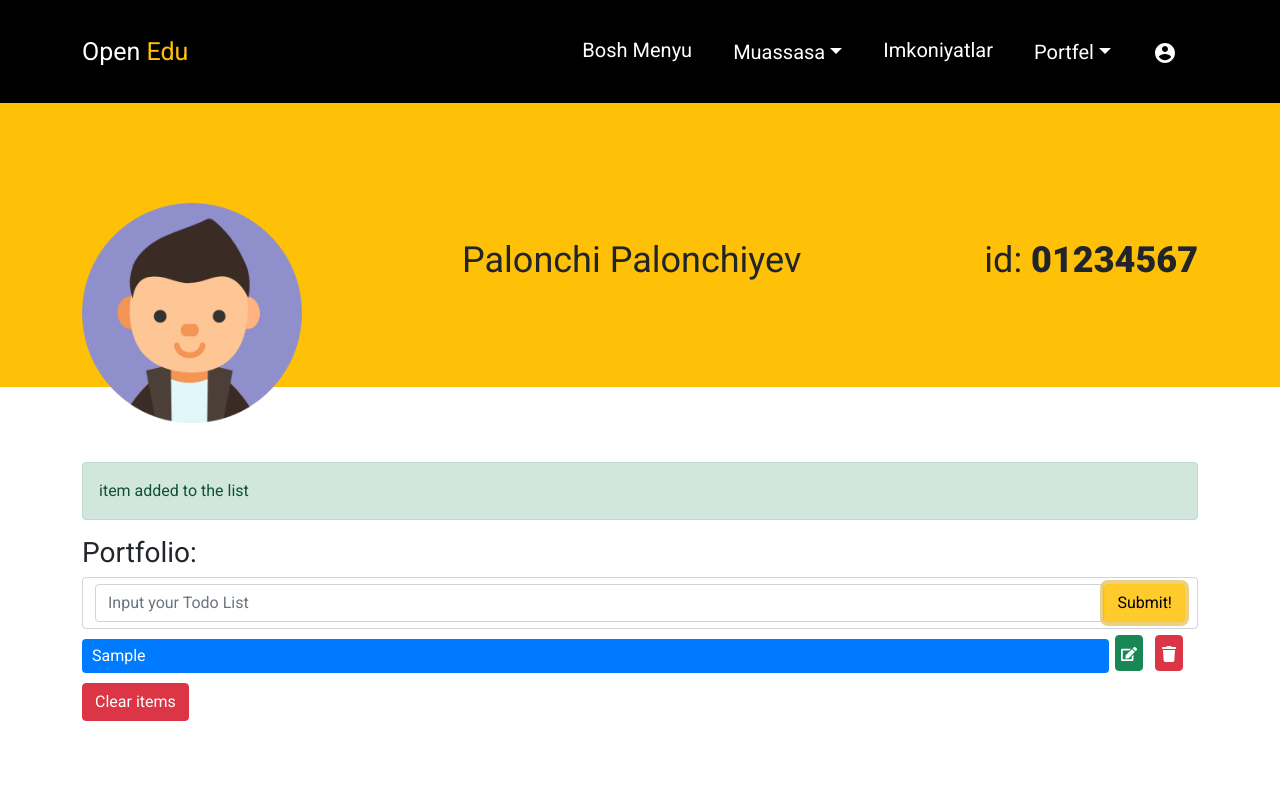
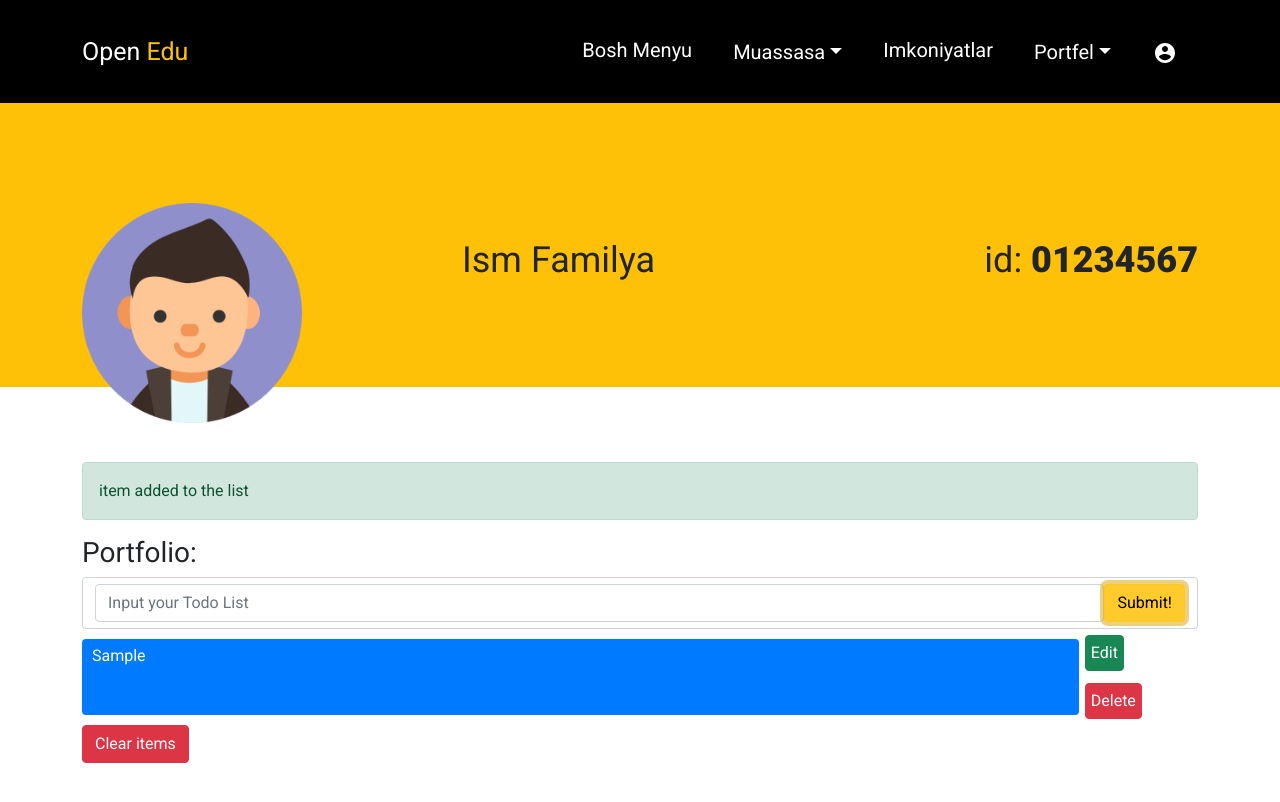
Before and after one commit to emotifs/open-edu, a React (Create React App) app: page /portfolio in a window 1280 px wide. Both pictures are taken after typing "Sample" into the empty fields and a click on the button "Submit!". Shown: the top 802 px of the page. Built offline with nearby package versions, Linux system fonts and the light colour scheme.

Commit message:
fixed some bugs

```diff
--- a/package.json
+++ b/package.json
@@ -17,7 +17,7 @@
     "react-modal": "^3.14.3",
     "react-reveal": "^1.2.2",
     "react-router-dom": "^5.2.0",
-    "react-scripts": "4.0.3",
+    "react-scripts": "^4.0.3",
     "reactstrap": "^8.9.0",
     "styled-components": "^5.3.1",
     "web-vitals": "^1.0.1"
--- a/src/projects/PortfolioHeader.js
+++ b/src/projects/PortfolioHeader.js
@@ -18,7 +18,7 @@ function PortfolioHeader() {
                     </Col>
 
                     <Col lg="4" sm="2">
-                        <div className="name">Palonchi <span className="surname">Palonchiyev</span></div>
+                        <div className="name">Ism <span className="surname">Familya</span></div>
                     </Col>
 
                     <Col lg="4" sm="2">
--- a/src/projects/components/List.js
+++ b/src/projects/components/List.js
@@ -1,5 +1,4 @@
 import React from "react";
-import { FaEdit, FaTrash } from "react-icons/fa";
 const List = ({ items, removeItem, editItem }) => {
   return (
     <div className="grocery-list">
@@ -10,10 +9,10 @@ const List = ({ items, removeItem, editItem }) => {
             <p className="title">{title}</p>
             <div className="btn-container">
               <button type="button" className="edit-btn btn btn-success" onClick={() => editItem(id)}>
-                <FaEdit />
+                Edit
               </button>
               <button type="button" className="delete-btn btn btn-danger" onClick={() => removeItem(id)}>
-                <FaTrash />
+                Delete
               </button>
             </div>
           </article>
--- a/src/styles/main.scss
+++ b/src/styles/main.scss
@@ -316,7 +316,7 @@ nav.fixed{
     color: #fff;
     border-radius: 4px;
     margin: 10px 0;
-    width: 92%;
+    width: 90%;
 }
 
 .grocery-item{
```
Also changed, not shown: 1 other file (tests, documents, lock files or other folders).
